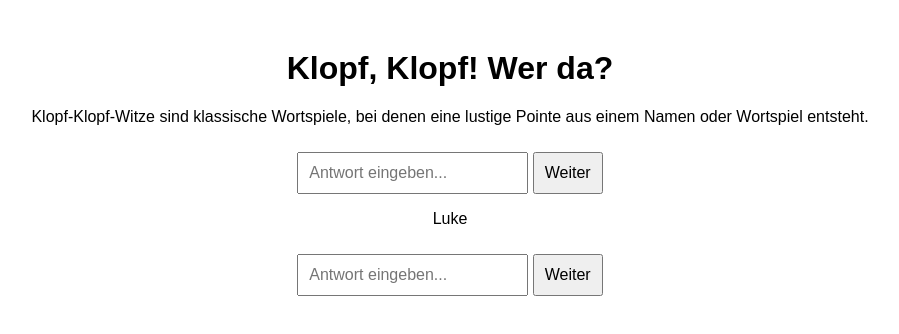
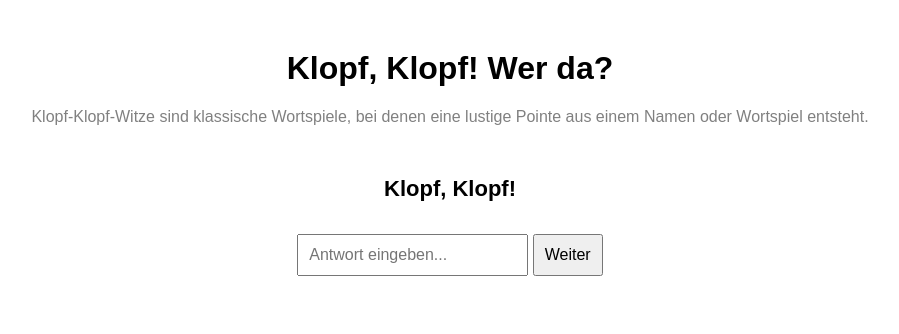
Before and after one commit to RaLa84/klopf-klopf, a plain HTML site: page index.html in a window 1280 px wide. Both pictures are taken after a click on the button "Weiter". Shown: the whole page, without its empty margins (190-1089 px from the left). Drawn offline with Linux system fonts and the light colour scheme.

Commit message:
Update index.html

```diff
--- a/index.html
+++ b/index.html
@@ -15,38 +15,70 @@
             padding: 10px;
             font-size: 16px;
         }
+        p {
+            font-size: 18px;
+        }
+        .explanation {
+            margin-bottom: 50px;
+            font-size: 16px;
+            color: gray;
+        }
+        .computer-output {
+            font-size: 22px;
+            font-weight: bold;
+            opacity: 0;
+            animation: fadeIn 1s forwards;
+        }
+        @keyframes fadeIn {
+            from { opacity: 0; transform: translateY(-10px); }
+            to { opacity: 1; transform: translateY(0); }
+        }
     </style>
 </head>
 <body>
     <h1>Klopf, Klopf! Wer da?</h1>
-    <p>Klopf-Klopf-Witze sind klassische Wortspiele, bei denen eine lustige Pointe aus einem Namen oder Wortspiel entsteht.</p>
+    <p class="explanation">Klopf-Klopf-Witze sind klassische Wortspiele, bei denen eine lustige Pointe aus einem Namen oder Wortspiel entsteht.</p>
 
+    <p id="knockKnock" class="computer-output" style="opacity: 1;">Klopf, Klopf!</p>
     <input type="text" id="userInput" placeholder="Antwort eingeben...">
     <button onclick="startJoke()">Weiter</button>
 
-    <p id="jokeSetup"></p>
+    <p id="jokeSetup" class="computer-output" style="display: none;"></p>
     <input type="text" id="userResponse" style="display:none;" placeholder="Antwort eingeben...">
     <button id="punchlineBtn" onclick="showPunchline()" style="display:none;">Weiter</button>
 
-    <p id="punchline"></p>
+    <p id="punchline" class="computer-output" style="display: none;"></p>
 
     <script>
         let jokes = {
-            "Daisy": "Daisy me rollin', they hatin'",
-            "Maja": "Maja - hi, Maja-ha, Maja-ho, Maja-haha",
-            "Luke": "Luke doch mal nach draußen, dann weißt du es."
+            "Daisy": "Daisy me rollin', they hatin' 😂",
+            "Maja": "Maja - hi, Maja-ha, Maja-ho, Maja-haha 😂",
+            "Luke": "Luke doch mal nach draußen, dann weißt du es. 😂"
         };
         let chosenJoke = "";
 
         function startJoke() {
+            let userResponse = document.getElementById("userInput").value;
+            if (!userResponse) {
+                alert("Bitte eine Antwort eingeben!");
+                return;
+            }
+
             chosenJoke = Object.keys(jokes)[Math.floor(Math.random() * Object.keys(jokes).length)];
-            document.getElementById("jokeSetup").innerText = chosenJoke;
+            let jokeSetup = document.getElementById("jokeSetup");
+            jokeSetup.innerText = chosenJoke;
+            jokeSetup.style.display = "block";
+            jokeSetup.style.animation = "fadeIn 1s forwards";
+
             document.getElementById("userResponse").style.display = "inline";
             document.getElementById("punchlineBtn").style.display = "inline";
         }
 
         function showPunchline() {
-            document.getElementById("punchline").innerText = jokes[chosenJoke];
+            let punchline = document.getElementById("punchline");
+            punchline.innerText = jokes[chosenJoke];
+            punchline.style.display = "block";
+            punchline.style.animation = "fadeIn 1s forwards";
         }
     </script>
 </body>
```
